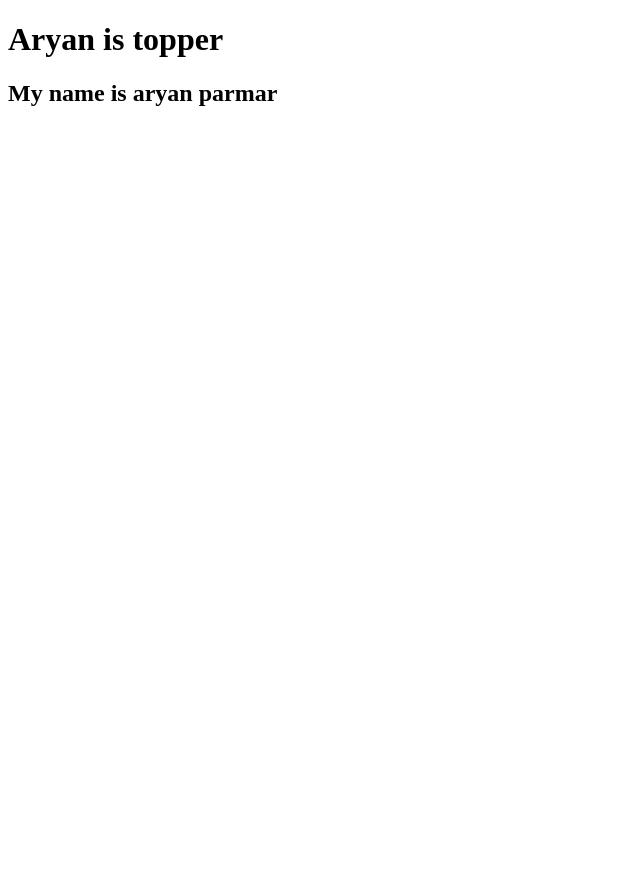
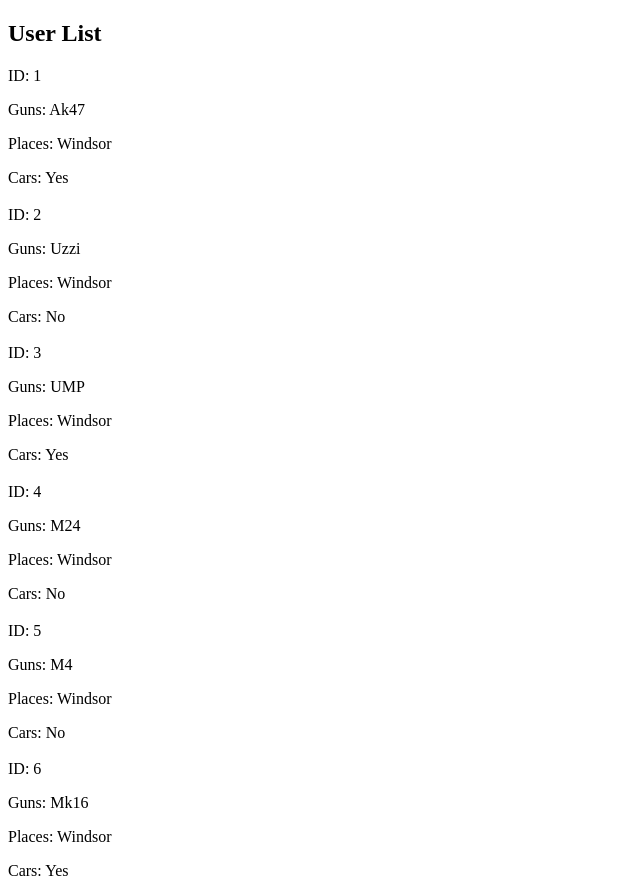
Before and after one commit to Aryanparmar123/Aryan-Parmar-Learning-Angular, an Angular app: page / in a window 1280 px wide. Shown: the whole page, without its empty margins (0-640 px from the left). Before the commit the page ends 800 px from the top, so only its background shows below. Built offline with nearby package versions, Linux system fonts and the light colour scheme.

Commit message:
done with all steps

```diff
--- a/src/app/app.component.html
+++ b/src/app/app.component.html
@@ -1,3 +1,10 @@
-<title>{{title}}</title>
-<h1>{{about}}</h1>
-<h2>{{heading}}</h2>
+<div class="container">
+  <h2>User List</h2>
+  <div *ngFor="let counter of counterList" >
+    <h3>{{ counter.PlayerName }}</h3>
+    <p>ID: {{ counter.id }}</p>
+    <p>Guns: {{ counter.guns}}</p>
+    <p>Places: {{counter.places}}</p>
+    <p>Cars: {{ counter.isCars ? 'Yes' : 'No' }}</p>
+  </div>
+</div>
--- a/src/app/app.component.ts
+++ b/src/app/app.component.ts
@@ -1,15 +1,23 @@
 import { Component } from '@angular/core';
 import { RouterOutlet } from '@angular/router';
+import { Counter } from './Shared/Models/Counter';
+import { JsonPipe, NgForOf } from '@angular/common';
 
 @Component({
   selector: 'app-root',
   standalone: true,
-  imports: [RouterOutlet],
+  imports: [RouterOutlet, NgForOf, JsonPipe],
   templateUrl: './app.component.html',
-  styleUrl: './app.component.css'
+  styleUrls: ['./app.component.css']
 })
 export class AppComponent {
-  title = 'Aryan-Parmar-Learning-Angular';
-  about = 'Aryan is topper';
-  heading = 'My name is aryan parmar';
+
+  Counter1: Counter = { id: 1, playerName: "Aryan", guns: "Ak47", places: "Windsor", isCars: true };
+  Counter2: Counter = { id: 2, playerName: "Akal", guns: "Uzzi", places: "Windsor", isCars: false };
+  Counter3: Counter = { id: 3, playerName: "Dinesh", guns: "UMP", places: "Windsor", isCars: true };
+  Counter4: Counter = { id: 4, playerName: "Mayank", guns: "M24", places: "Windsor", isCars: false };
+  Counter5: Counter = { id: 5, playerName: "Muskan", guns: "M4", places: "Windsor", isCars: false };
+  Counter6: Counter = { id: 6, playerName: "Anil", guns: "Mk16", places: "Windsor", isCars: true };
+
+  counterList: Counter[] = [this.Counter1, this.Counter2, this.Counter3, this.Counter4, this.Counter5, this.Counter6];
 }
```
